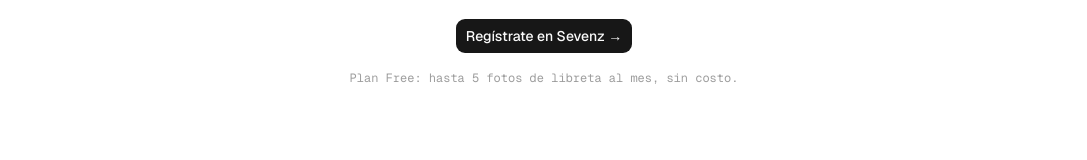
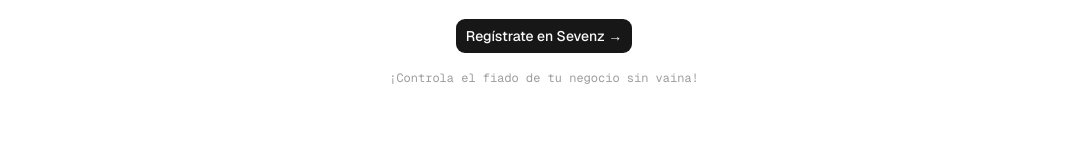
Before and after one commit to sevenz-site/sevenz.site, a Next.js app: page / in a window 1280 px wide. Shown: the part 6474-6634 px from the top of the page, without its empty margins (96-1183 px from the left). Built offline with nearby package versions, Linux system fonts and the light colour scheme.

Commit message:
Replace free-plan line with brand slogan
Swaps "Plan Free: hasta 5 fotos de libreta al mes, sin costo." for
"¡Controla el fiado de tu negocio sin vaina!" in the homepage CTA and
the JSON-LD offer description.

```diff
--- a/app/layout.tsx
+++ b/app/layout.tsx
@@ -80,7 +80,7 @@
                 "@type": "Offer",
                 price: "0",
                 priceCurrency: "USD",
-                description: "Plan Free: hasta 5 fotos de libreta al mes, sin costo.",
+                description: "¡Controla el fiado de tu negocio sin vaina!",
               },
             }).replace(/</g, "\\u003c"),
           }}
--- a/components/landing/cta.tsx
+++ b/components/landing/cta.tsx
@@ -17,7 +17,7 @@
         <a href={SIGNUP_URL}>Regístrate en Sevenz →</a>
       </Button>
       <p className="mt-4 font-mono text-xs text-muted-foreground/70">
-        Plan Free: hasta 5 fotos de libreta al mes, sin costo.
+        ¡Controla el fiado de tu negocio sin vaina!
       </p>
     </section>
   );
```
